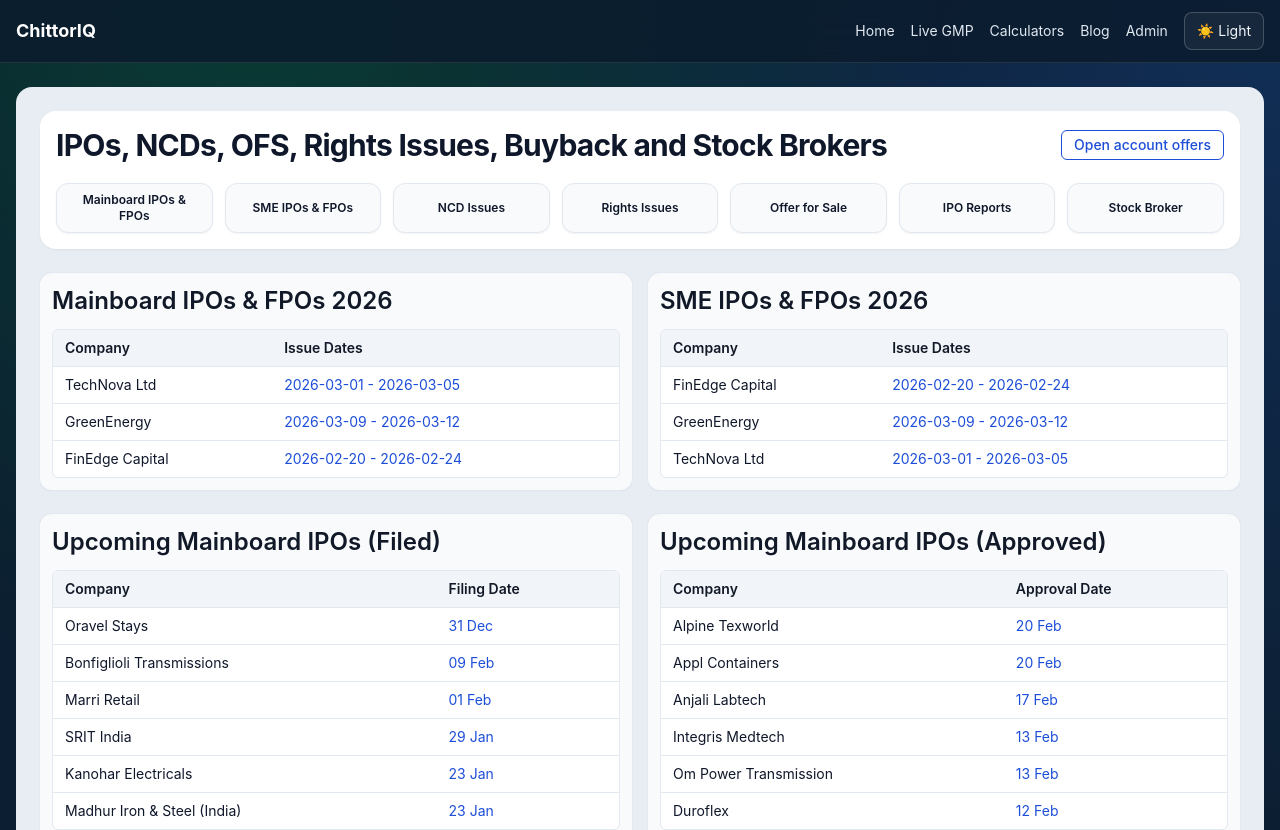
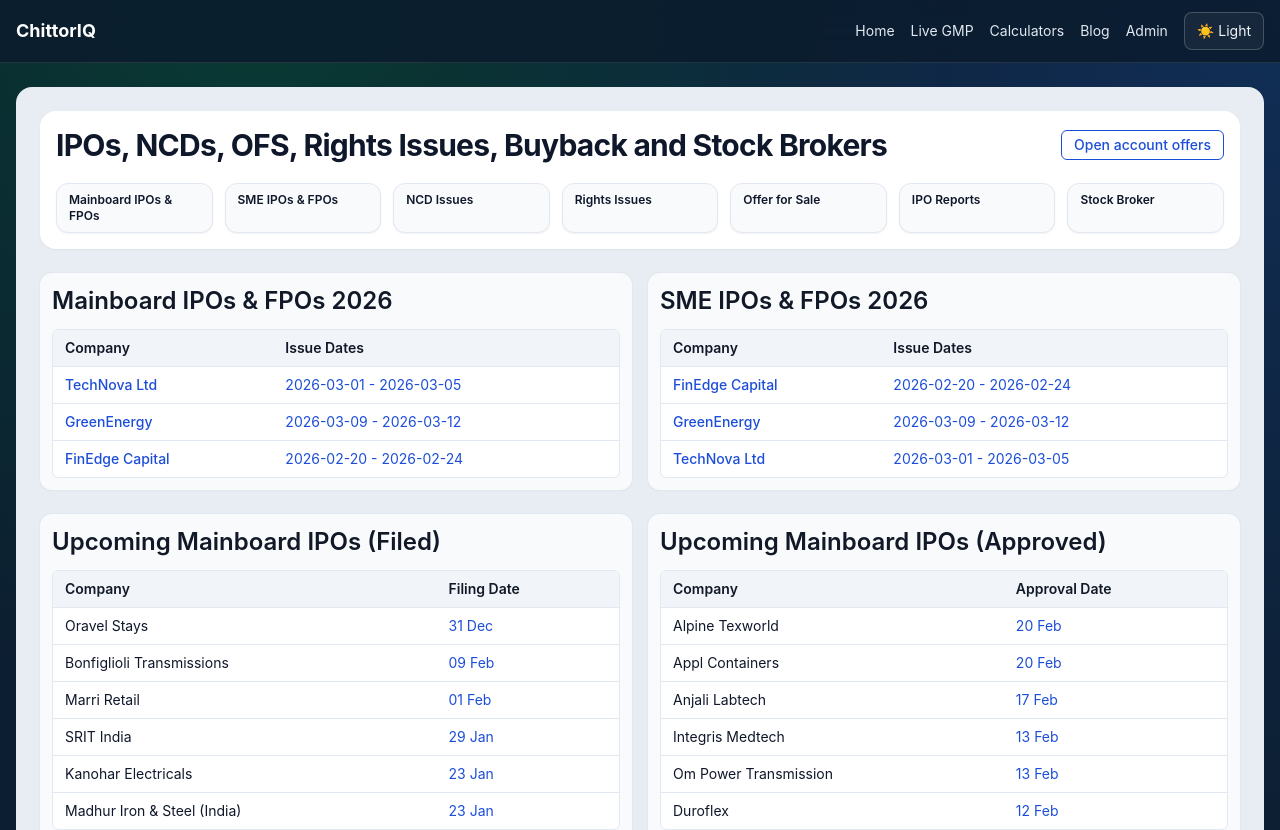
Before and after one commit to hack-lussac/monujangra, a Next.js app: page / in a window 1280 px wide. Shown: the top 830 px of the page. Built offline with nearby package versions, Linux system fonts and the light colour scheme.

Commit message:
Improve route handling and click-through navigation

```diff
--- a/app/components/home-dashboard.tsx
+++ b/app/components/home-dashboard.tsx
@@ -4,6 +4,7 @@
 import { useEffect, useMemo, useState } from 'react';
 import { Area, AreaChart, Bar, BarChart, Cell, Pie, PieChart, ResponsiveContainer, Tooltip, XAxis, YAxis } from 'recharts';
 import type { Ipo } from '@/app/lib/data';
+import { ipoPath } from '@/app/lib/paths';
 
 export function HomeDashboard({ ipos }: { ipos: Ipo[] }) {
   const [tick, setTick] = useState(0);
@@ -97,6 +98,7 @@
                 GMP ₹{ipo.liveGmp}
               </p>
               <p className="text-sm text-slate-300">Estimated Listing ₹{estimate} • Gain {gain}%</p>
+              <Link href={ipoPath(ipo.slug)} className="mt-3 inline-block text-sm font-medium text-[#8ab4ff] hover:underline">Open IPO details →</Link>
             </article>
           );
         })}
--- a/app/gmp/page.tsx
+++ b/app/gmp/page.tsx
@@ -1,8 +1,10 @@
 'use client';
 
+import Link from 'next/link';
 import { useMemo, useState } from 'react';
 import { Area, AreaChart, ResponsiveContainer, Tooltip, XAxis, YAxis } from 'recharts';
 import { ipos } from '@/app/lib/data';
+import { ipoPath } from '@/app/lib/paths';
 
 export default function GmpPage() {
   const [query, setQuery] = useState('');
@@ -25,11 +27,19 @@
       <div className="glass-card p-4">
         <input value={query} onChange={(e) => setQuery(e.target.value)} className="w-full rounded-xl border border-white/20 bg-[#081320] p-2" placeholder="Search IPO" />
         <table className="mt-4 w-full text-sm">
-          <thead><tr className="text-left text-slate-300"><th>IPO</th><th>Status</th><th>GMP</th><th>Estimated Listing</th></tr></thead>
+          <thead><tr className="text-left text-slate-300"><th>IPO</th><th>Status</th><th>GMP</th><th>Estimated Listing</th><th>Action</th></tr></thead>
           <tbody>
             {sorted.map((ipo) => (
               <tr key={ipo.id} className="border-t border-white/10">
-                <td>{ipo.companyName}</td><td>{ipo.status}</td><td className="text-[#00C853]">₹{ipo.gmp}</td><td>₹{ipo.priceBandMax + ipo.gmp}</td>
+                <td>{ipo.companyName}</td>
+                <td>{ipo.status}</td>
+                <td className="text-[#00C853]">₹{ipo.gmp}</td>
+                <td>₹{ipo.priceBandMax + ipo.gmp}</td>
+                <td>
+                  <Link href={ipoPath(ipo.slug)} className="text-[#7eb0ff] hover:underline">
+                    Open details
+                  </Link>
+                </td>
               </tr>
             ))}
           </tbody>
--- /dev/null
+++ b/app/lib/paths.ts
@@ -0,0 +1,24 @@
+export function normalizePath(path: string): string {
+  if (!path) return '/';
+
+  let normalized = path.trim();
+  if (!normalized.startsWith('/')) {
+    normalized = `/${normalized}`;
+  }
+
+  normalized = normalized.replace(/\/+/g, '/');
+
+  if (normalized.length > 1 && normalized.endsWith('/')) {
+    normalized = normalized.slice(0, -1);
+  }
+
+  return normalized || '/';
+}
+
+export function ipoPath(slug: string): string {
+  return normalizePath(`/ipo/${slug}`);
+}
+
+export function blogPath(slug: string): string {
+  return normalizePath(`/blog/${slug}`);
+}
--- a/app/page.tsx
+++ b/app/page.tsx
@@ -1,14 +1,15 @@
 import Link from 'next/link';
 import { ipos } from './lib/data';
+import { normalizePath, ipoPath } from './lib/paths';
 
 const quickTabs = [
-  'Mainboard IPOs & FPOs',
-  'SME IPOs & FPOs',
-  'NCD Issues',
-  'Rights Issues',
-  'Offer for Sale',
-  'IPO Reports',
-  'Stock Broker'
+  { label: 'Mainboard IPOs & FPOs', href: '/' },
+  { label: 'SME IPOs & FPOs', href: '/' },
+  { label: 'NCD Issues', href: '/tools' },
+  { label: 'Rights Issues', href: '/tools' },
+  { label: 'Offer for Sale', href: '/gmp' },
+  { label: 'IPO Reports', href: '/blog' },
+  { label: 'Stock Broker', href: '/tools' }
 ];
 
 const upcomingFiled = [
@@ -76,35 +77,43 @@
 
         <div className="mt-5 grid gap-3 sm:grid-cols-2 lg:grid-cols-4 xl:grid-cols-7">
           {quickTabs.map((tab) => (
-            <button
-              key={tab}
-              type="button"
-              className="rounded-xl border border-slate-200 bg-slate-50 px-3 py-2 text-xs font-semibold text-[#0f172a] shadow-sm"
+            <Link
+              key={tab.label}
+              href={normalizePath(tab.href)}
+              className="rounded-xl border border-slate-200 bg-slate-50 px-3 py-2 text-xs font-semibold text-[#0f172a] shadow-sm transition hover:border-[#1d4ed8] hover:text-[#1d4ed8]"
             >
-              {tab}
-            </button>
+              {tab.label}
+            </Link>
           ))}
         </div>
       </section>
 
       <section className="grid gap-4 lg:grid-cols-2">
-        <TableCard title="Mainboard IPOs & FPOs 2026" columns={['Company', 'Issue Dates']} rows={mainboard.map((ipo) => [ipo.companyName, `${ipo.openDate} - ${ipo.closeDate}`])} />
-        <TableCard title="SME IPOs & FPOs 2026" columns={['Company', 'Issue Dates']} rows={sme.map((ipo) => [ipo.companyName, `${ipo.openDate} - ${ipo.closeDate}`])} />
+        <TableCard
+          title="Mainboard IPOs & FPOs 2026"
+          columns={['Company', 'Issue Dates']}
+          rows={mainboard.map((ipo) => ({ cells: [ipo.companyName, `${ipo.openDate} - ${ipo.closeDate}`], href: ipoPath(ipo.slug) }))}
+        />
+        <TableCard
+          title="SME IPOs & FPOs 2026"
+          columns={['Company', 'Issue Dates']}
+          rows={sme.map((ipo) => ({ cells: [ipo.companyName, `${ipo.openDate} - ${ipo.closeDate}`], href: ipoPath(ipo.slug) }))}
+        />
       </section>
 
       <section className="grid gap-4 lg:grid-cols-2">
-        <TableCard title="Upcoming Mainboard IPOs (Filed)" columns={['Company', 'Filing Date']} rows={upcomingFiled} footerLink="More Upcoming Mainboard IPOs ..." />
-        <TableCard title="Upcoming Mainboard IPOs (Approved)" columns={['Company', 'Approval Date']} rows={upcomingApproved} footerLink="More Upcoming Mainboard IPOs ..." />
+        <TableCard title="Upcoming Mainboard IPOs (Filed)" columns={['Company', 'Filing Date']} rows={upcomingFiled.map((row) => ({ cells: row }))} footerLink="More Upcoming Mainboard IPOs ..." />
+        <TableCard title="Upcoming Mainboard IPOs (Approved)" columns={['Company', 'Approval Date']} rows={upcomingApproved.map((row) => ({ cells: row }))} footerLink="More Upcoming Mainboard IPOs ..." />
       </section>
 
       <section className="grid gap-4 lg:grid-cols-2">
-        <TableCard title="Rights Issue 2026" columns={['Company', 'Record', 'Issue Date']} rows={rightsIssues} />
-        <TableCard title="NCD Issues 2026" columns={['Company', 'Effective Yield (%)', 'Issue Date']} rows={ncdIssues} highlightRows />
+        <TableCard title="Rights Issue 2026" columns={['Company', 'Record', 'Issue Date']} rows={rightsIssues.map((row) => ({ cells: row }))} />
+        <TableCard title="NCD Issues 2026" columns={['Company', 'Effective Yield (%)', 'Issue Date']} rows={ncdIssues.map((row) => ({ cells: row }))} highlightRows />
       </section>
 
       <section className="grid gap-4 lg:grid-cols-2">
-        <TableCard title="Offer for sale (OFS) 2026" columns={['Company', 'Non Retail', 'Retail']} rows={ofsRows} footerLink="More OFS ..." />
-        <TableCard title="Buyback 2026" columns={['Issuer Company', 'Issue Date', 'Record Date']} rows={[['No records found', '', '']]} footerLink="More Buyback ..." />
+        <TableCard title="Offer for sale (OFS) 2026" columns={['Company', 'Non Retail', 'Retail']} rows={ofsRows.map((row) => ({ cells: row }))} footerLink="More OFS ..." />
+        <TableCard title="Buyback 2026" columns={['Issuer Company', 'Issue Date', 'Record Date']} rows={[{ cells: ['No records found', '', ''] }]} footerLink="More Buyback ..." />
       </section>
 
       <section className="rounded-2xl bg-white p-6 text-center shadow-sm">
@@ -118,6 +127,9 @@
             <article key={name} className="rounded-2xl border border-slate-200 bg-slate-50 p-5 shadow-sm">
               <p className="text-xl font-semibold text-[#1d4ed8]">{name}</p>
               <p className="mt-2 text-sm text-slate-600">Detailed broker comparison, pricing and account opening links.</p>
+              <Link href="/tools" className="mt-3 inline-block text-sm font-medium text-[#1d4ed8] hover:underline">
+                Open details →
+              </Link>
             </article>
           ))}
         </div>
@@ -125,6 +137,11 @@
     </div>
   );
 }
+
+type TableRow = {
+  cells: string[];
+  href?: string;
+};
 
 function TableCard({
   title,
@@ -135,7 +152,7 @@
 }: {
   title: string;
   columns: string[];
-  rows: string[][];
+  rows: TableRow[];
   footerLink?: string;
   highlightRows?: boolean;
 }) {
@@ -152,15 +169,29 @@
             </tr>
           </thead>
           <tbody>
-            {rows.map((row, rowIndex) => (
-              <tr key={`${row[0]}-${rowIndex}`} className={`border-t border-slate-200 ${highlightRows && rowIndex < 4 ? 'bg-emerald-100/70' : ''}`}>
-                {columns.map((_, colIndex) => (
-                  <td key={`${row[0]}-${colIndex}`} className="px-3 py-2 text-[#1d4ed8] first:text-[#0f172a]">
-                    {row[colIndex]}
-                  </td>
-                ))}
-              </tr>
-            ))}
+            {rows.map((row, rowIndex) => {
+              const rowClassName = `border-t border-slate-200 ${highlightRows && rowIndex < 4 ? 'bg-emerald-100/70' : ''}`;
+              return (
+                <tr key={`${row.cells[0]}-${rowIndex}`} className={rowClassName}>
+                  {columns.map((_, colIndex) => {
+                    const value = row.cells[colIndex];
+                    const content = colIndex === 0 && row.href ? (
+                      <Link href={normalizePath(row.href)} className="font-medium text-[#1d4ed8] hover:underline">
+                        {value}
+                      </Link>
+                    ) : (
+                      value
+                    );
+
+                    return (
+                      <td key={`${row.cells[0]}-${colIndex}`} className="px-3 py-2 text-[#1d4ed8] first:text-[#0f172a]">
+                        {content}
+                      </td>
+                    );
+                  })}
+                </tr>
+              );
+            })}
           </tbody>
         </table>
       </div>
```
Also changed, not shown: 1 other file (tests, documents, lock files or other folders).
